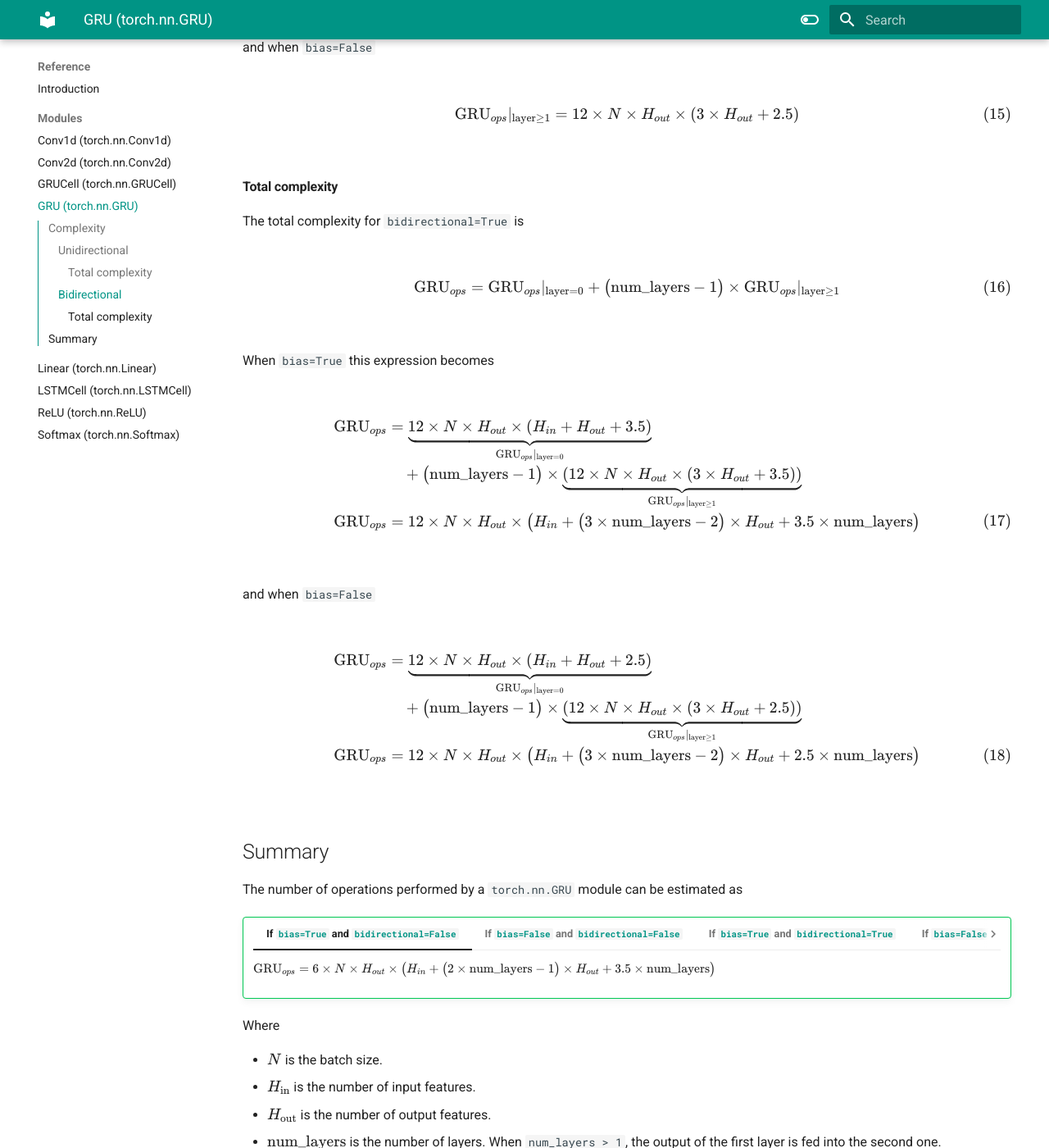
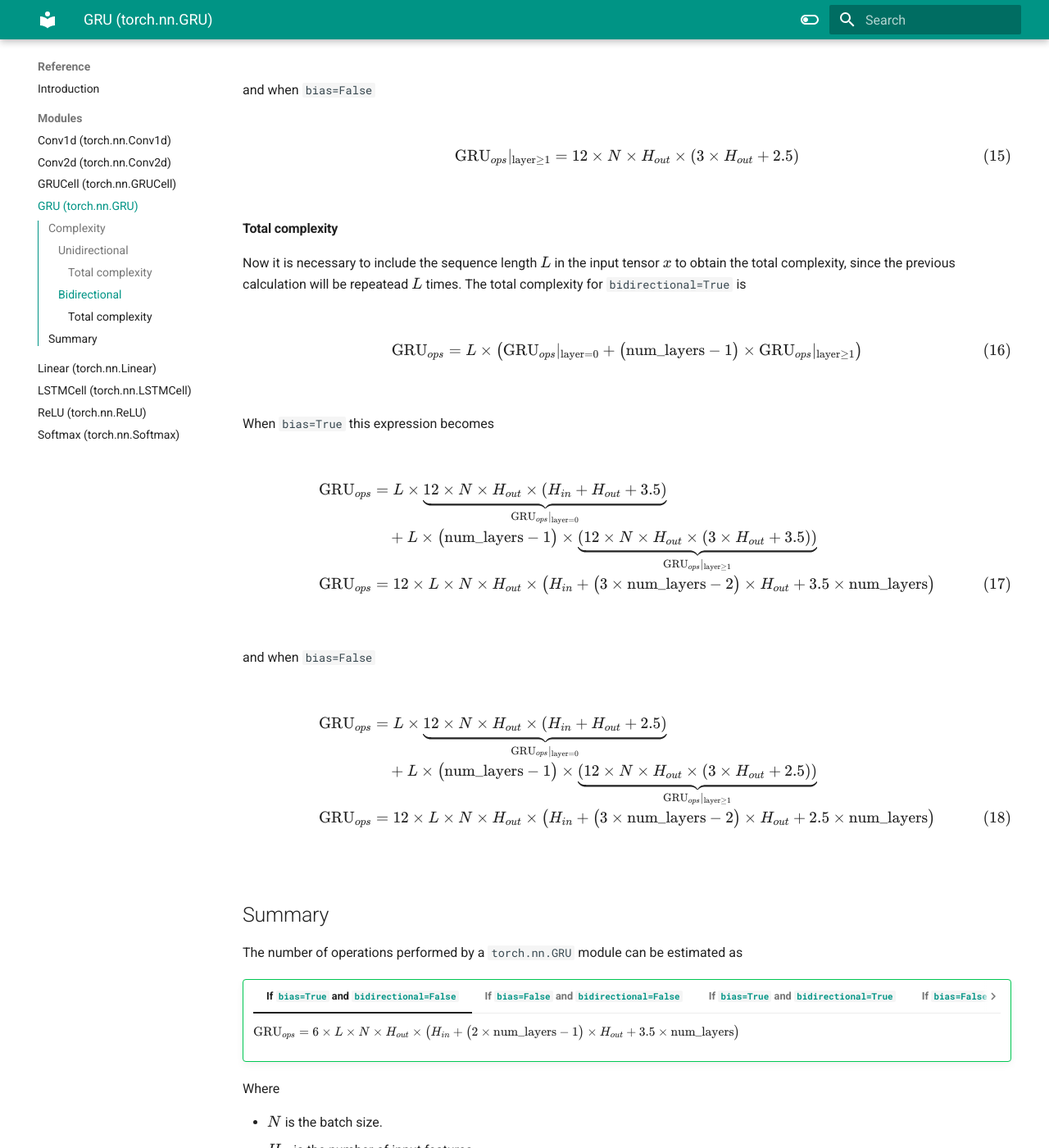
Before and after one commit to eagomez2/moduleprofiler, an MkDocs documentation site: the page built from docs/modules/gru.md, in a window 1280 px wide and 1400 px high, scrolled down 3792 px. Shown: the whole window at 82% size. Built offline with MkDocs 1.6.1 and Material for MkDocs 9.7.7, drawn with Linux system fonts in a browser that asks for light colours; some of the changed text lies outside the part shown.

Commit message:
Add steps number to GRU docs

```diff
--- a/docs/modules/gru.md
+++ b/docs/modules/gru.md
@@ -29,7 +29,7 @@ Where
     The complexity of the `dropout` parameter is not considered in the following calculations, since it is usually temporarily used during training and then disabled during inference.
 
 ## Complexity
-It is possible to reuse the calculation for `torch.nn.GRUCell` to estimate the complexity of `torch.nn.GRU`. However, there are a couple of additional considerations. First, when `num_layers > 1`, the second layer takes the output(s) of the first layer as input. This means that $W_{ir}$, $W_{iz}$ and $W_{in}$ will have size $\left(H_\text{out}, H_\text{out}\right)$ if `bidirectional=False` and size $\left(H_\text{out}, 2\times H_\text{out}\right)$ if `bidirectional=True`.
+It is possible to reuse the calculation for `torch.nn.GRUCell` to estimate the complexity of `torch.nn.GRU`. However, there are a couple of additional considerations. First, when `num_layers > 1`, the second layer takes the output(s) of the first layer as input. This means that $W_{ir}$, $W_{iz}$ and $W_{in}$ will have size $\left(H_\text{out}, H_\text{out}\right)$ if `bidirectional=False` and size $\left(H_\text{out}, 2\times H_\text{out}\right)$ if `bidirectional=True`. Secondly and differently from `torch.nn.GRUCell`, `torch.nn.GRU` can process an input containing bigger sequence lenghts, therefore the same estimated calculations will repeat $L$ times where $L$ sequence length.
 
 !!! warning
     Please review the [`torch.nn.GRUCell` complexity documentation](./grucell.md) before continuing, as the subsequent sections will reference formulas from that layer without re-deriving them.
@@ -69,11 +69,11 @@ $$
 
 
 #### Total complexity
-The total complexity for `bidirectional=False` is
+Now it is necessary to include the sequence length $L$ in the input tensor $x$ to obtain the total complexity, since the previous calculation will be repeatead $L$ times. The total complexity for `bidirectional=False` is
 
 $$
 \begin{align}
-    \text{GRU}_{ops} &= \text{GRU}_{ops}|_{\text{layer}=0} + \left(\text{num\_layers} - 1 \right)\times \text{GRU}_{ops}|_{\text{layer}\geq 1}
+    \text{GRU}_{ops} &= L\times \text{GRU}_{ops}|_{\text{layer}=0} + \left(\text{num\_layers} - 1 \right)\times \text{GRU}_{ops}|_{\text{layer}\geq 1}
 \end{align}
 $$
 
@@ -81,9 +81,9 @@ When `bias=True` this expression becomes
 
 $$
 \begin{align}
-    \text{GRU}_{ops} &= \underbrace{6\times N \times H_{out}\times\left(H_{in}+H_{out}+3.5\right)}_{\text{GRU}_{ops}|_{\text{layer}=0}} \nonumber \\
-    &\quad + \left(\text{num\_layers} - 1 \right)\times \underbrace{\left(6\times N \times H_{out}\times\left(2\times H_{out}+3.5\right)\right)}_{\text{GRU}_{ops}|_{\text{layer}\geq 1}} \nonumber \\
-    \text{GRU}_{ops} &= 6\times N \times H_{out}\times \left(H_{in}+\left(2\times\text{num\_layers}-1\right)\times H_{out}+3.5\times\text{num\_layers}\right)
+    \text{GRU}_{ops} &= L\times \underbrace{6\times N \times H_{out}\times\left(H_{in}+H_{out}+3.5\right)}_{\text{GRU}_{ops}|_{\text{layer}=0}} \nonumber \\
+    &\quad + L\times \left(\text{num\_layers} - 1 \right)\times \underbrace{\left(6\times N \times H_{out}\times\left(2\times H_{out}+3.5\right)\right)}_{\text{GRU}_{ops}|_{\text{layer}\geq 1}} \nonumber \\
+    \text{GRU}_{ops} &= 6\times L \times N \times H_{out}\times \left(H_{in}+\left(2\times\text{num\_layers}-1\right)\times H_{out}+3.5\times\text{num\_layers}\right)
 \end{align}
 $$
 
@@ -91,9 +91,9 @@ and when `bias=False`
 
 $$
 \begin{align}
-    \text{GRU}_{ops} &= \underbrace{6\times N \times H_{out}\times\left(H_{in}+H_{out}+2.5\right)}_{\text{GRU}_{ops}|_{\text{layer}=0}} \nonumber \\
-    &\quad + \left(\text{num\_layers} - 1 \right)\times \underbrace{\left(6\times N \times H_{out}\times\left(2\times H_{out}+2.5\right)\right)}_{\text{GRU}_{ops}|_{\text{layer}\geq 1}} \nonumber \\
-    \text{GRU}_{ops} &= 6\times N \times H_{out}\times \left(H_{in}+\left(2\times\text{num\_layers}-1\right)\times H_{out}+2.5\times\text{num\_layers}\right)
+    \text{GRU}_{ops} &= L\times \underbrace{6\times N \times H_{out}\times\left(H_{in}+H_{out}+2.5\right)}_{\text{GRU}_{ops}|_{\text{layer}=0}} \nonumber \\
+    &\quad + L\times \left(\text{num\_layers} - 1 \right)\times \underbrace{\left(6\times N \times H_{out}\times\left(2\times H_{out}+2.5\right)\right)}_{\text{GRU}_{ops}|_{\text{layer}\geq 1}} \nonumber \\
+    \text{GRU}_{ops} &= 6\times L \times N \times H_{out}\times \left(H_{in}+\left(2\times\text{num\_layers}-1\right)\times H_{out}+2.5\times\text{num\_layers}\right)
 \end{align}
 $$
 
@@ -133,11 +133,11 @@ $$
 $$
 
 #### Total complexity
-The total complexity for `bidirectional=True` is
+Now it is necessary to include the sequence length $L$ in the input tensor $x$ to obtain the total complexity, since the previous calculation will be repeatead $L$ times. The total complexity for `bidirectional=True` is
 
 $$
 \begin{align}
-    \text{GRU}_{ops} &= \text{GRU}_{ops}|_{\text{layer}=0} + \left(\text{num\_layers} - 1 \right)\times \text{GRU}_{ops}|_{\text{layer}\geq 1}
+    \text{GRU}_{ops} &= L\times \left(\text{GRU}_{ops}|_{\text{layer}=0} + \left(\text{num\_layers} - 1 \right)\times \text{GRU}_{ops}|_{\text{layer}\geq 1}\right)
 \end{align}
 $$
 
@@ -145,9 +145,9 @@ When `bias=True` this expression becomes
 
 $$
 \begin{align}
-    \text{GRU}_{ops} &= \underbrace{12\times N \times H_{out}\times\left(H_{in}+H_{out}+3.5\right)}_{\text{GRU}_{ops}|_{\text{layer}=0}} \nonumber \\
-    &\quad + \left(\text{num\_layers} - 1 \right)\times \underbrace{\left(12\times N \times H_{out}\times\left(3\times H_{out}+3.5\right)\right)}_{\text{GRU}_{ops}|_{\text{layer}\geq 1}} \nonumber \\
-    \text{GRU}_{ops} &= 12\times N \times H_{out}\times \left(H_{in}+\left(3\times\text{num\_layers}-2\right)\times H_{out}+3.5\times\text{num\_layers}\right)
+    \text{GRU}_{ops} &= L\times\underbrace{12\times N \times H_{out}\times\left(H_{in}+H_{out}+3.5\right)}_{\text{GRU}_{ops}|_{\text{layer}=0}} \nonumber \\
+    &\quad + L\times\left(\text{num\_layers} - 1 \right)\times \underbrace{\left(12\times N \times H_{out}\times\left(3\times H_{out}+3.5\right)\right)}_{\text{GRU}_{ops}|_{\text{layer}\geq 1}} \nonumber \\
+    \text{GRU}_{ops} &= 12\times L\times N \times H_{out}\times \left(H_{in}+\left(3\times\text{num\_layers}-2\right)\times H_{out}+3.5\times\text{num\_layers}\right)
 \end{align}
 $$
 
@@ -155,9 +155,9 @@ and when `bias=False`
 
 $$
 \begin{align}
-    \text{GRU}_{ops} &= \underbrace{12\times N \times H_{out}\times\left(H_{in}+H_{out}+2.5\right)}_{\text{GRU}_{ops}|_{\text{layer}=0}} \nonumber \\
-    &\quad + \left(\text{num\_layers} - 1 \right)\times \underbrace{\left(12\times N \times H_{out}\times\left(3\times H_{out}+2.5\right)\right)}_{\text{GRU}_{ops}|_{\text{layer}\geq 1}} \nonumber \\
-    \text{GRU}_{ops} &= 12\times N \times H_{out}\times \left(H_{in}+\left(3\times\text{num\_layers}-2\right)\times H_{out}+2.5\times\text{num\_layers}\right)
+    \text{GRU}_{ops} &= L\times\underbrace{12\times N \times H_{out}\times\left(H_{in}+H_{out}+2.5\right)}_{\text{GRU}_{ops}|_{\text{layer}=0}} \nonumber \\
+    &\quad + L\times\left(\text{num\_layers} - 1 \right)\times \underbrace{\left(12\times N \times H_{out}\times\left(3\times H_{out}+2.5\right)\right)}_{\text{GRU}_{ops}|_{\text{layer}\geq 1}} \nonumber \\
+    \text{GRU}_{ops} &= 12\times L\times N \times H_{out}\times \left(H_{in}+\left(3\times\text{num\_layers}-2\right)\times H_{out}+2.5\times\text{num\_layers}\right)
 \end{align}
 $$
 
@@ -166,20 +166,21 @@ The number of operations performed by a `torch.nn.GRU` module can be estimated a
 
 !!! success ""
     === "If `bias=True` and `bidirectional=False`"
-        $\text{GRU}_{ops} = 6\times N \times H_{out}\times \left(H_{in}+\left(2\times\text{num\_layers}-1\right)\times H_{out}+3.5\times\text{num\_layers}\right)$
+        $\text{GRU}_{ops} = 6\times L\times N \times H_{out}\times \left(H_{in}+\left(2\times\text{num\_layers}-1\right)\times H_{out}+3.5\times\text{num\_layers}\right)$
 
     === "If `bias=False` and `bidirectional=False`"
-        $\text{GRU}_{ops} = 6\times N \times H_{out}\times \left(H_{in}+\left(2\times\text{num\_layers}-1\right)\times H_{out}+2.5\times\text{num\_layers}\right)$
+        $\text{GRU}_{ops} = 6\times L\times N \times H_{out}\times \left(H_{in}+\left(2\times\text{num\_layers}-1\right)\times H_{out}+2.5\times\text{num\_layers}\right)$
 
     === "If `bias=True` and `bidirectional=True`"
-        $\text{GRU}_{ops} = 12\times N \times H_{out}\times \left(H_{in}+\left(3\times\text{num\_layers}-2\right)\times H_{out}+3.5\times\text{num\_layers}\right)$
+        $\text{GRU}_{ops} = 12\times L\times N \times H_{out}\times \left(H_{in}+\left(3\times\text{num\_layers}-2\right)\times H_{out}+3.5\times\text{num\_layers}\right)$
 
     === "If `bias=False` and `bidirectional=True`"
-        $\text{GRU}_{ops} = 12\times N \times H_{out}\times \left(H_{in}+\left(3\times\text{num\_layers}-2\right)\times H_{out}+2.5\times\text{num\_layers}\right)$
+        $\text{GRU}_{ops} = 12\times L\times N \times H_{out}\times \left(H_{in}+\left(3\times\text{num\_layers}-2\right)\times H_{out}+2.5\times\text{num\_layers}\right)$
 
 Where
 
 * $N$ is the batch size.
 * $H_\text{in}$ is the number of input features.
 * $H_\text{out}$ is the number of output features.
+* $L$ is the sequence length.
 * $\text{num\_layers}$ is the number of layers. When `num_layers > 1`, the output of the first layer is fed into the second one.
```
